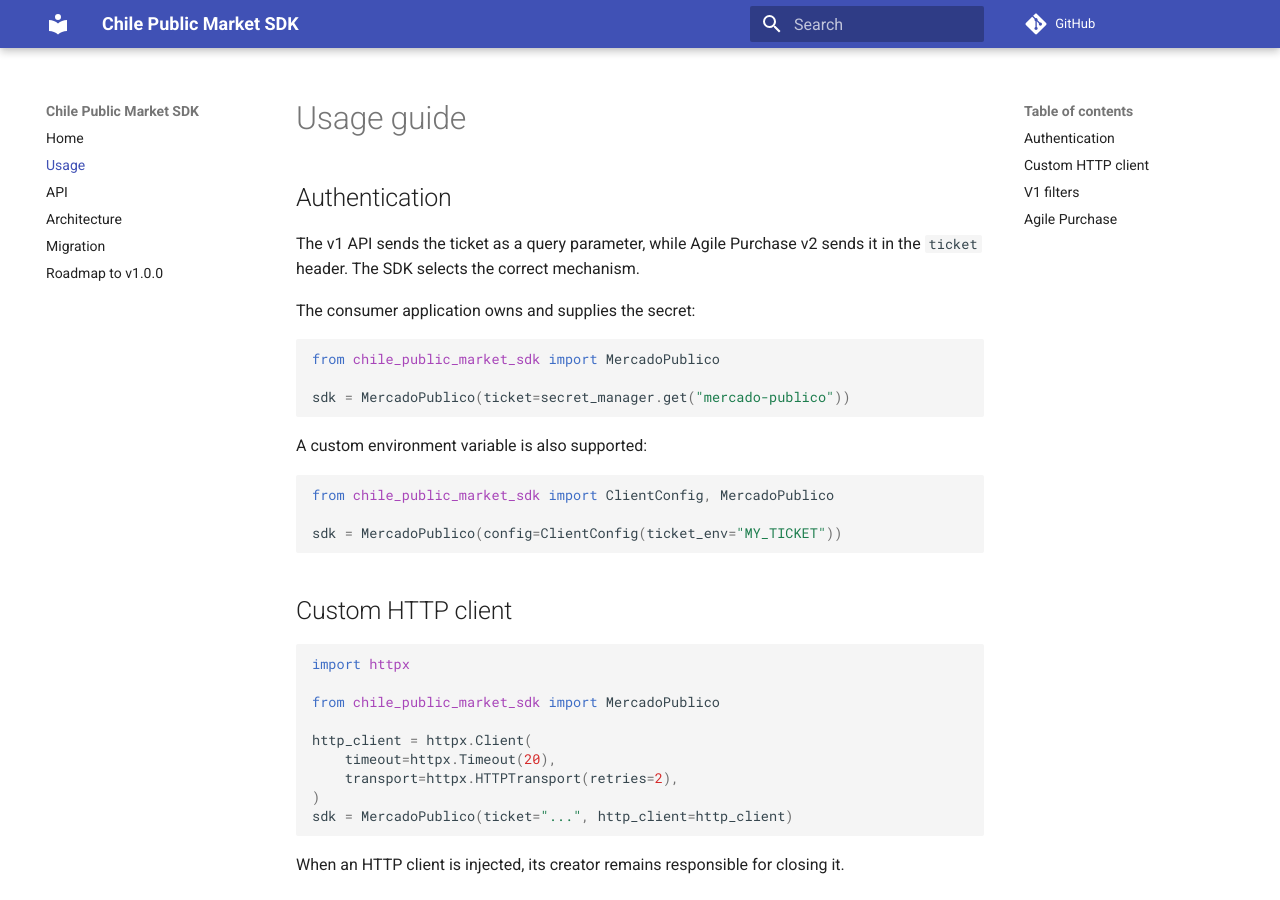
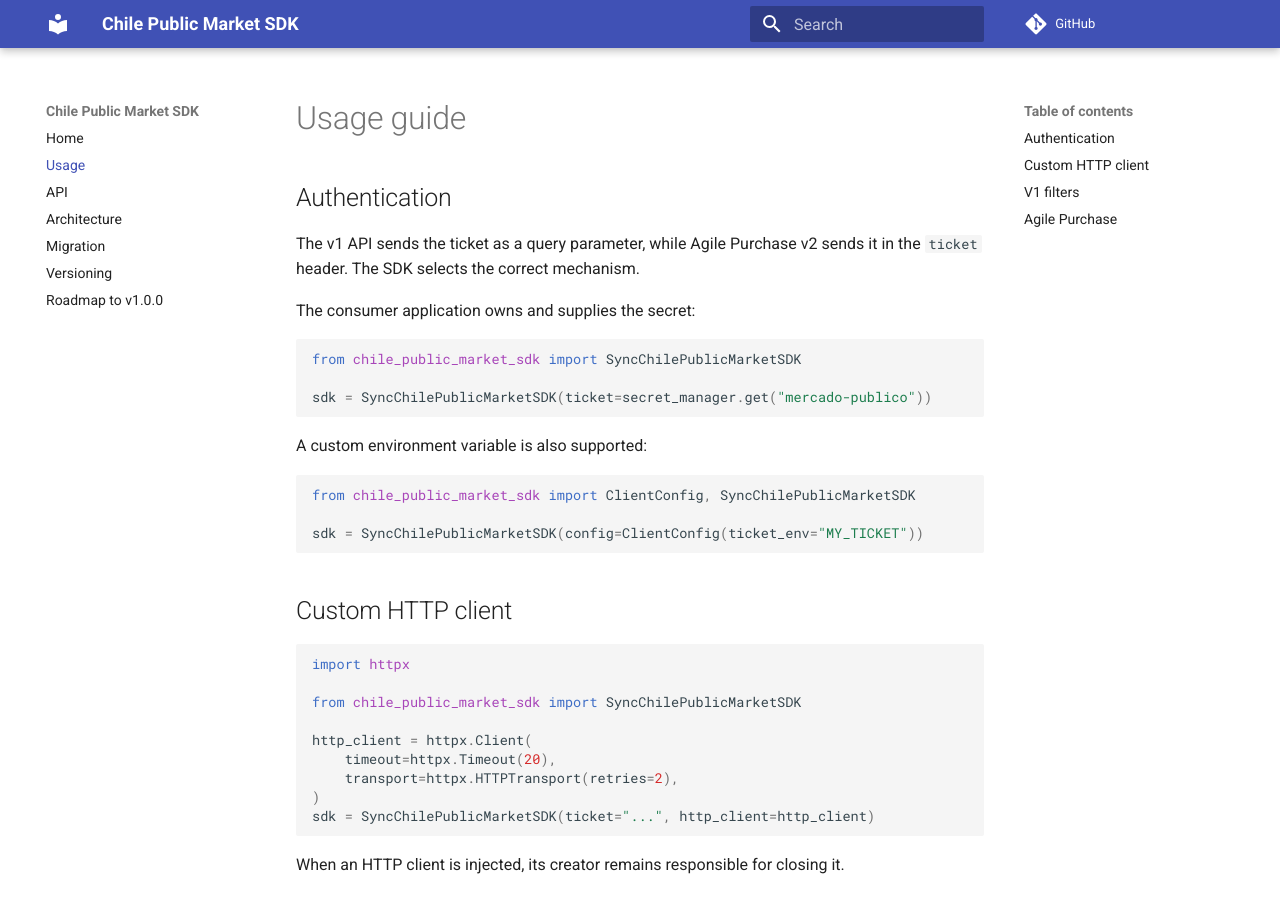
Before and after one commit to ezer-mackenzie/chile-public-market-sdk, an MkDocs documentation site: the page built from docs/usage.md, in a window 1280 px wide and 900 px high. Built offline with MkDocs 1.6.1 and Material for MkDocs 9.7.7, drawn with Linux system fonts in a browser that asks for light colours; comment, search, counter and statistics services are not loaded.

Commit message:
docs: define English naming and versioning policy

````diff
--- a/docs/usage.md
+++ b/docs/usage.md
@@ -8,17 +8,17 @@
 The consumer application owns and supplies the secret:
 
 ```python
-from chile_public_market_sdk import MercadoPublico
+from chile_public_market_sdk import SyncChilePublicMarketSDK
 
-sdk = MercadoPublico(ticket=secret_manager.get("mercado-publico"))
+sdk = SyncChilePublicMarketSDK(ticket=secret_manager.get("mercado-publico"))
 ```
 
 A custom environment variable is also supported:
 
 ```python
-from chile_public_market_sdk import ClientConfig, MercadoPublico
+from chile_public_market_sdk import ClientConfig, SyncChilePublicMarketSDK
 
-sdk = MercadoPublico(config=ClientConfig(ticket_env="MY_TICKET"))
+sdk = SyncChilePublicMarketSDK(config=ClientConfig(ticket_env="MY_TICKET"))
 ```
 
 ## Custom HTTP client
@@ -26,13 +26,13 @@
 ```python
 import httpx
 
-from chile_public_market_sdk import MercadoPublico
+from chile_public_market_sdk import SyncChilePublicMarketSDK
 
 http_client = httpx.Client(
     timeout=httpx.Timeout(20),
     transport=httpx.HTTPTransport(retries=2),
 )
-sdk = MercadoPublico(ticket="...", http_client=http_client)
+sdk = SyncChilePublicMarketSDK(ticket="...", http_client=http_client)
 ```
 
 When an HTTP client is injected, its creator remains responsible for closing
--- a/mkdocs.yml
+++ b/mkdocs.yml
@@ -9,6 +9,7 @@
   - API: api.md
   - Architecture: architecture.md
   - Migration: migration.md
+  - Versioning: versioning.md
   - Roadmap to v1.0.0: v1-roadmap.md
 plugins:
   - search
````
Also changed, not shown: CHANGELOG.md (added, +25 -0 lines), README.md (+21 -9 lines), docs/api.md (+2 -2 lines), docs/architecture.md (+9 -0 lines), docs/index.md (+4 -3 lines), docs/migration.md (+13 -0 lines), docs/versioning.md (added, +33 -0 lines).
